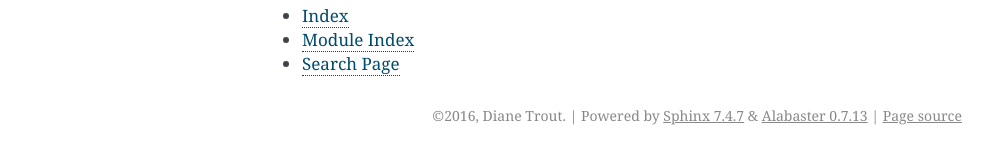
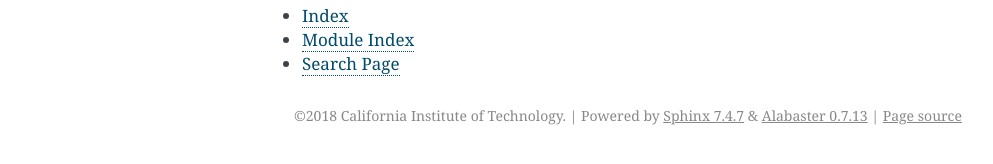
Before and after one commit to detrout/woldlab-rna-seq, a Sphinx documentation site: the page built from docs/index.rst, in a window 1280 px wide. Shown: the part 329-493 px from the top of the page, without its empty margins (148-1141 px from the left). Built offline with Sphinx 7.4.7, drawn with Linux system fonts in a browser that asks for light colours.

Commit message:
The Copyright is actually owned by my employer

```diff
--- a/docs/conf.py
+++ b/docs/conf.py
@@ -56,7 +56,7 @@ master_doc = 'index'
 
 # General information about the project.
 project = 'long-rna-seq-condor'
-copyright = '2016, Diane Trout'
+copyright = '2018 California Institute of Technology'
 author = 'Diane Trout'
 
 # The version info for the project you're documenting, acts as replacement for
```
